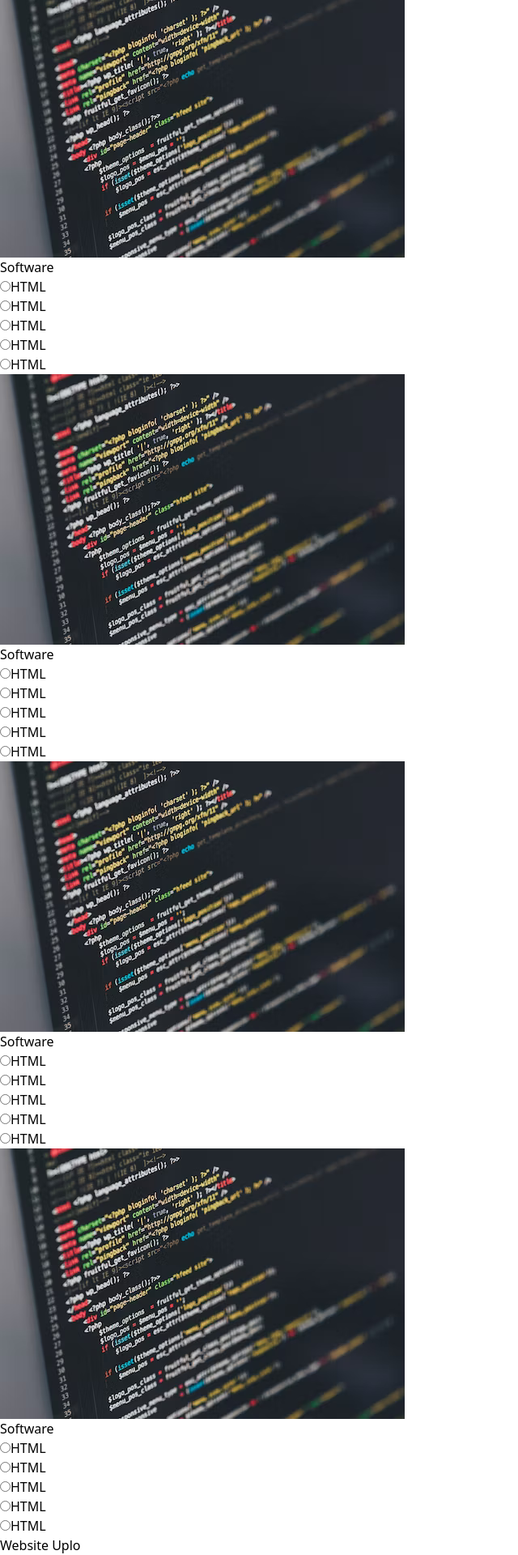
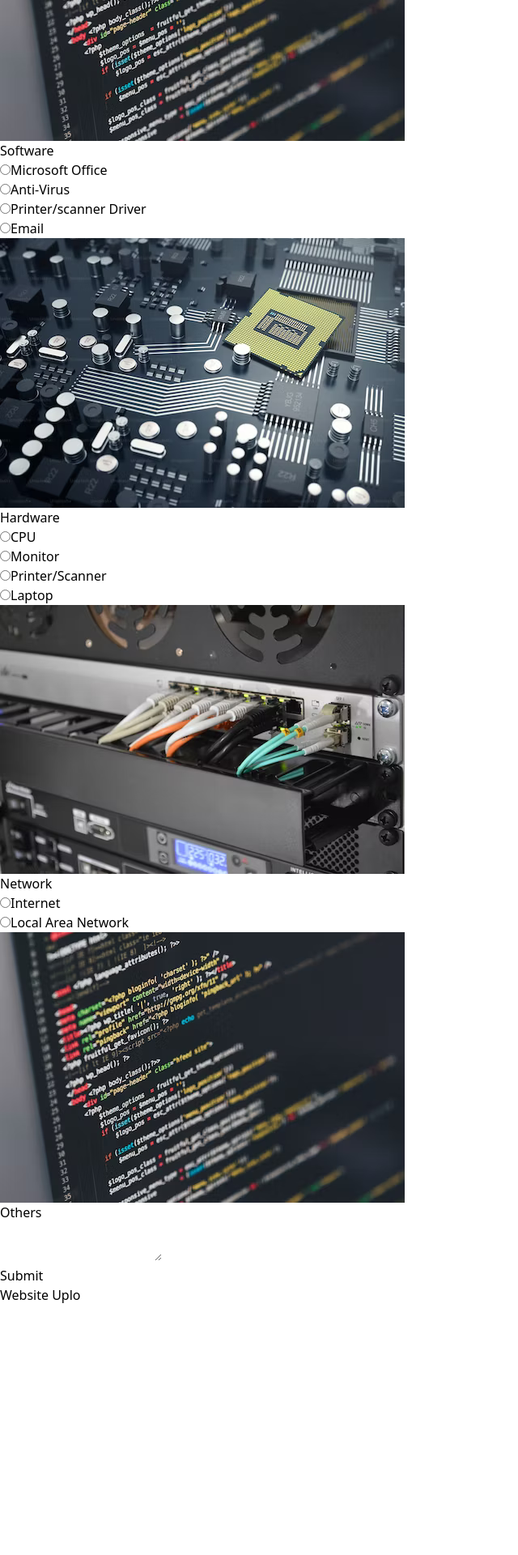
Before and after one commit to WilbertRayos/ICTD_Services, a React (Vite) app: page / in a window 1280 px wide. Shown: the part 1810-3730 px from the top of the page at 81% size, without its empty margins (0-640 px from the left). After the commit the page ends 3421 px from the top, so only its background shows below. Built offline with nearby package versions, Linux system fonts and the light colour scheme.

Commit message:
Fixed a little bit of Service Request design

```diff
--- a/src/Navbar.jsx
+++ b/src/Navbar.jsx
@@ -2,7 +2,7 @@ import { Link } from "react-router-dom";
 const Navbar = () => {
     return (
         <div>
-        <nav className="bg-red-500 border-gray-200 dark:bg-gray-900">
+        <nav className="w-full border-gray-200 dark:bg-gray-900 fixed">
           <div className="max-w-screen-xl flex flex-wrap items-center justify-between mx-auto p-4">
             <a href="https://ntc.gov.ph/" className="flex items-center space-x-3 rtl:space-x-reverse">
                 <img src="../public/ntc_logo.png" className="h-8" alt="Flowbite Logo" />
--- a/src/ServiceRequest.jsx
+++ b/src/ServiceRequest.jsx
@@ -1,44 +1,44 @@
 const ServiceRequest = () => {
     return (
-        <div className="w-full h-screen bg-blue-300">
-            <div className="grid grid-cols-1 md:grid-cols-2 mx-auto md:mx-48">
-                <div className="bg-green-500">
+        <div className="w-full h-screen grid place-items-center">
+            <div className="grid grid-cols-1 md:grid-cols-2 mx-auto md:mx-96">
+                <div className="dark:bg-gray-900 border border-gray-200 rounded-xl shadow-black shadow-2xl">
                     <div className="mt-5 flex flex-col px-10">
-                         <label for="" className="font-semibold text-xl">Branch</label>
-                         <select className="text-xl">
+                         <label for="" className="font-semibold text-xl text-gray-100 my-2">Branch</label>
+                         <select className="text-xl border border-gray-200 rounded-md p-1">
                              <option value="ab">Administrative Branch</option>
                              <option value="pfmb">Planning, Finance, and Management Branch</option>
                          </select>
                     </div>
-                    <div className="mt-3">
-                         <label for="" className="px-5 font-semibold text-xl">Branch</label>
-                         <select className="text-xl">
+                    <div className="flex flex-col px-10">
+                         <label for="" className="text-gray-200 font-semibold text-xl my-2">Division</label>
+                         <select className="text-xl border border-gray-200 rounded-md p-1">
                              <option value="ab">Administrative Branch</option>
                              <option value="pfmb">Planning, Finance, and Management Branch</option>
                          </select>
                     </div>
-                    <div className="mt-3">
-                         <label for="" className="px-5 font-semibold text-xl">Branch</label>
-                         <select className="text-xl">
+                    <div className="flex flex-col px-10">
+                         <label for="" className="text-gray-200 font-semibold text-xl my-2">Unit</label>
+                         <select className="text-xl border border-gray-200 rounded-md p-1">
                              <option value="ab">Administrative Branch</option>
                              <option value="pfmb">Planning, Finance, and Management Branch</option>
                          </select>
                     </div>
-                    <div className="mt-3">
-                        <label for="" className="px-5 font-semibold text-xl">Requestor</label>
-                        <input type="text" name="" id="" />
+                    <div className="flex flex-col px-10">
+                        <label for="" className="text-gray-200 font-semibold text-xl my-2">Requestor</label>
+                        <input className="border border-gray-200 rounded-md p-1" type="text" name="" id="" />
                     </div>
-                    <div>
-                        <h1>Issue/s Encountered</h1>
-                        <textarea name="" id="" cols="60" rows="10"></textarea>
+                    <div className="flex flex-col px-10">
+                        <label for="" className="text-gray-200 font-semibold text-xl my-2">Issue/s Encountered</label>
+                        <textarea className="border border-gray-200 rounded-md p-1" name="" id="" cols="60" rows="5"></textarea>
                     </div>
                 </div>
-                <div className="bg-yellow-500">
-                    <div className="grid grid-cols-1 md:grid-cols-2 gap-8 bg-gray-500">
-                        <div className="">
-                            <div className="max-w-fit bg-white border border-gray-200 rounded-lg shadow dark:bg-gray-800 dark:border-gray-700">
+                <div className="pl-10">
+                    <div className="grid grid-cols-1 md:grid-cols-2 gap-2 gap-x-5">
+                        <div className="flex justify-center items-center">
+                            <div className="max-w-fit bg-white border border-gray-200 rounded-lg shadow dark:bg-gray-800 dark:border-gray-700 opacity-90 hover:opacity-100 hover:scale-110 transition ease-in-out">
                                 <a href="#">
-                                    <img className="rounded-t-lg" src="../public/cards/software.png" alt="" />
+                                    <img className="rounded-t-lg max-h-48" src="../public/cards/software.png" alt="" />
                                 </a>
                                 <div className="p-1">
                                     <a href="#">
@@ -47,23 +47,19 @@ const ServiceRequest = () => {
                                     <p className="mb-3 font-normal text-gray-700 dark:text-gray-400">
                                         <div>
                                             <input type="radio" id="html" name="fav_language" value="HTML" />
-                                            <label for="html">HTML</label>
+                                            <label for="html">Microsoft Office</label>
                                         </div>
                                         <div>
                                             <input type="radio" id="html" name="fav_language" value="HTML" />
-                                            <label for="html">HTML</label>
+                                            <label for="html">Anti-Virus</label>
                                         </div>
                                         <div>
                                             <input type="radio" id="html" name="fav_language" value="HTML" />
-                                            <label for="html">HTML</label>
+                                            <label for="html">Printer/scanner Driver</label>
                                         </div>
                                         <div>
                                             <input type="radio" id="html" name="fav_language" value="HTML" />
-                                            <label for="html">HTML</label>
-                                        </div>
-                                        <div>
-                                            <input type="radio" id="html" name="fav_language" value="HTML" />
-                                            <label for="html">HTML</label>
+                                            <label for="html">Email</label>
                                         </div>
                                     </p>
                                     {/* <a href="#" className="inline-flex items-center px-3 py-2 text-sm font-medium text-center text-white bg-blue-700 rounded-lg hover:bg-blue-800 focus:ring-4 focus:outline-none focus:ring-blue-300 dark:bg-blue-600 dark:hover:bg-blue-700 dark:focus:ring-blue-800">
@@ -76,35 +72,31 @@ const ServiceRequest = () => {
                             </div>
                         </div>
                     <div className="bg-rose-500">
-                        <div className="">
+                        <div className="flex justify-center items-center">
                             <div className="max-w-fit bg-white border border-gray-200 rounded-lg shadow dark:bg-gray-800 dark:border-gray-700">
                                 <a href="#">
-                                    <img className="rounded-t-lg" src="../public/cards/software.png" alt="" />
+                                    <img className="rounded-t-lg max-h-48" src="../public/cards/hardware.png" alt="" />
                                 </a>
                                 <div className="p-1">
                                     <a href="#">
-                                        <h5 className="mb-1 text-xl font-bold tracking-tight text-gray-900 dark:text-white">Software</h5>
+                                        <h5 className="mb-1 text-xl font-bold tracking-tight text-gray-900 dark:text-white">Hardware</h5>
                                     </a>
                                     <p className="mb-3 font-normal text-gray-700 dark:text-gray-400">
                                         <div>
                                             <input type="radio" id="html" name="fav_language" value="HTML" />
-                                            <label for="html">HTML</label>
+                                            <label for="html">CPU</label>
                                         </div>
                                         <div>
                                             <input type="radio" id="html" name="fav_language" value="HTML" />
-                                            <label for="html">HTML</label>
+                                            <label for="html">Monitor</label>
                                         </div>
                                         <div>
                                             <input type="radio" id="html" name="fav_language" value="HTML" />
-                                            <label for="html">HTML</label>
+                                            <label for="html">Printer/Scanner</label>
                                         </div>
                                         <div>
                                             <input type="radio" id="html" name="fav_language" value="HTML" />
-                                            <label for="html">HTML</label>
-                                        </div>
-                                        <div>
-                                            <input type="radio" id="html" name="fav_language" value="HTML" />
-                                            <label for="html">HTML</label>
+                                            <label for="html">Laptop</label>
                                         </div>
                                     </p>
                                     {/* <a href="#" className="inline-flex items-center px-3 py-2 text-sm font-medium text-center text-white bg-blue-700 rounded-lg hover:bg-blue-800 focus:ring-4 focus:outline-none focus:ring-blue-300 dark:bg-blue-600 dark:hover:bg-blue-700 dark:focus:ring-blue-800">
@@ -121,33 +113,22 @@ const ServiceRequest = () => {
                         <div className="">
                             <div className="max-w-fit bg-white border border-gray-200 rounded-lg shadow dark:bg-gray-800 dark:border-gray-700">
                                 <a href="#">
-                                    <img className="rounded-t-lg" src="../public/cards/software.png" alt="" />
+                                    <img className="rounded-t-lg max-h-48" src="../public/cards/network.png" alt="" />
                                 </a>
                                 <div className="p-1">
                                     <a href="#">
-                                        <h5 className="mb-1 text-xl font-bold tracking-tight text-gray-900 dark:text-white">Software</h5>
+                                        <h5 className="mb-1 text-xl font-bold tracking-tight text-gray-900 dark:text-white">Network</h5>
                                     </a>
                                     <p className="mb-3 font-normal text-gray-700 dark:text-gray-400">
                                         <div>
                                             <input type="radio" id="html" name="fav_language" value="HTML" />
-                                            <label for="html">HTML</label>
+                                            <label for="html">Internet</label>
                                         </div>
                                         <div>
                                             <input type="radio" id="html" name="fav_language" value="HTML" />
-                                            <label for="html">HTML</label>
+                                            <label for="html">Local Area Network</label>
                                         </div>
-                                        <div>
-                                            <input type="radio" id="html" name="fav_language" value="HTML" />
-                                            <label for="html">HTML</label>
-                                        </div>
-                                        <div>
-                                            <input type="radio" id="html" name="fav_language" value="HTML" />
-                                            <label for="html">HTML</label>
-                                        </div>
-                                        <div>
-                                            <input type="radio" id="html" name="fav_language" value="HTML" />
-                                            <label for="html">HTML</label>
-                                        </div>
+
                                     </p>
                                     {/* <a href="#" className="inline-flex items-center px-3 py-2 text-sm font-medium text-center text-white bg-blue-700 rounded-lg hover:bg-blue-800 focus:ring-4 focus:outline-none focus:ring-blue-300 dark:bg-blue-600 dark:hover:bg-blue-700 dark:focus:ring-blue-800">
                                         Read more
@@ -160,36 +141,18 @@ const ServiceRequest = () => {
                         </div>
                     </div>
                     <div className="bg-teal-600">
-                    <div className="">
+                        <div className="">
                             <div className="max-w-fit bg-white border border-gray-200 rounded-lg shadow dark:bg-gray-800 dark:border-gray-700">
                                 <a href="#">
-                                    <img className="rounded-t-lg" src="../public/cards/software.png" alt="" />
+                                    <img className="rounded-t-lg max-h-48" src="../public/cards/software.png" alt="" />
                                 </a>
                                 <div className="p-1">
                                     <a href="#">
-                                        <h5 className="mb-1 text-xl font-bold tracking-tight text-gray-900 dark:text-white">Software</h5>
+                                        <h5 className="mb-1 text-xl font-bold tracking-tight text-gray-900 dark:text-white">Others</h5>
                                     </a>
                                     <p className="mb-3 font-normal text-gray-700 dark:text-gray-400">
-                                        <div>
-                                            <input type="radio" id="html" name="fav_language" value="HTML" />
-                                            <label for="html">HTML</label>
-                                        </div>
-                                        <div>
-                                            <input type="radio" id="html" name="fav_language" value="HTML" />
-                                            <label for="html">HTML</label>
-                                        </div>
-                                        <div>
-                                            <input type="radio" id="html" name="fav_language" value="HTML" />
-                                            <label for="html">HTML</label>
-                                        </div>
-                                        <div>
-                                            <input type="radio" id="html" name="fav_language" value="HTML" />
-                                            <label for="html">HTML</label>
-                                        </div>
-                                        <div>
-                                            <input type="radio" id="html" name="fav_language" value="HTML" />
-                                            <label for="html">HTML</label>
-                                        </div>
+                                        <textarea name="" id="" cols="20" rows="2"></textarea>
+
                                     </p>
                                     {/* <a href="#" className="inline-flex items-center px-3 py-2 text-sm font-medium text-center text-white bg-blue-700 rounded-lg hover:bg-blue-800 focus:ring-4 focus:outline-none focus:ring-blue-300 dark:bg-blue-600 dark:hover:bg-blue-700 dark:focus:ring-blue-800">
                                         Read more
@@ -202,6 +165,9 @@ const ServiceRequest = () => {
                         </div>
                     </div>
                 </div>
+            </div>
+            <div className="bg-red-500">
+                <button>Submit</button>
             </div>
         </div>
     </div>
```
